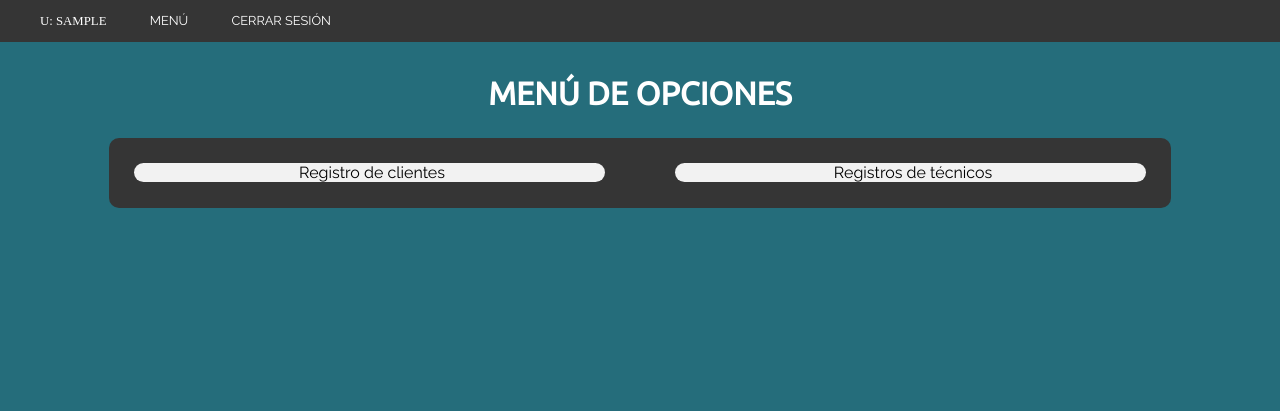
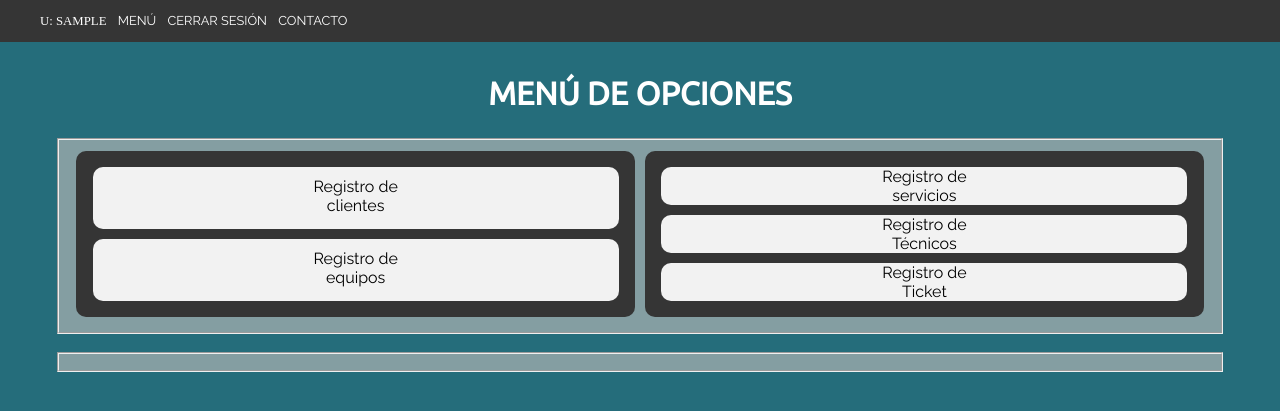
Before and after one commit to TecAbel/SASI, a PHP site: page /nav/menu.php in a window 1280 px wide. Shown: the top 411 px of the page. Run offline with PHP 8.4, Linux system fonts and the light colour scheme; the visitor is signed in with stand-in values (Sample User, id 1).

Commit message:
contacto, menú en columna

```diff
--- a/css/estiloheader.css
+++ b/css/estiloheader.css
@@ -23,5 +23,5 @@ nav.estado ul li{
     text-transform: uppercase;
 }
 nav.estado span{
-    padding-left: 40px;;
+    padding-left: 8px;
 }
--- a/css/general.css
+++ b/css/general.css
@@ -13,7 +13,7 @@ label, input,p,a{
 fieldset{
     margin: auto;
     background: #849ea2 ;
-    width: 75%;
+    width: 90%;
 }
 
 body{
@@ -28,6 +28,7 @@ fieldset label, fieldset input, fieldset button, fieldset select{
     justify-content: center;
     margin: auto;
 }
+
 fieldset input.limpiar, fieldset input.enviar{
     display: inline;
 }
--- a/css/menu.css
+++ b/css/menu.css
@@ -7,23 +7,34 @@ a{
 }
 div.contenedor{
 	display: flex;
-	flex-direction: row;
+	flex-direction: column;
 	justify-content: space-between;
 	border-radius: 10px;
 	background: #353535;
-	width: 80%;
-	margin: auto;
-	padding: 2%;
+	width: 100%;
+	margin: 5px;
+	padding: 1%;
 }
 div.contenedor div{
 	text-align: center;
 	background: rgb(242, 242, 242);
     border-radius: 10px;
-    width: 46%;
-	padding-left: 5px;
+    margin: 5px;
 }
 div.contenedor div a{
 	color: black;
 	display: block;
 	margin: auto;
 }
+
+.contenedorPrincipal{
+	display: flex;
+	flex-direction: row;
+	justify-content: space-between;
+	width: 100%;
+}
+.izq div, .izq a{
+	height: 48%;
+	padding-top: 5px;
+	padding-bottom: 5px;
+}
--- a/nav/frmClientes.php
+++ b/nav/frmClientes.php
@@ -32,6 +32,7 @@
                 <li class="msgEstado"><?php echo "U: $estado"; ?></li>
                 <span><li><a href="menu.php">Menú</a></li></span>
                 <span><li><a href="../back/cerrarSesion.php">Cerrar sesión</a></li></span>
+                <span><li><a href="">Contacto</a></li></span>
             </ul>
         </nav>
     </header>
--- a/nav/menu.php
+++ b/nav/menu.php
@@ -32,19 +32,39 @@
                 <li class="msgEstado"><?php echo "U: $estado"; ?></li>
                 <span><li><a href="menu.php">Menú</a></li></span>
                 <span><li><a href="../back/cerrarSesion.php">Cerrar sesión</a></li></span>
+                <span><li><a href="">Contacto</a></li></span>
             </ul>
         </nav>
     </header>
     <section class="forms">
         <h1>Menú de opciones</h1>
-        <div class="contenedor">
-            <div class="clientes" for="clientes">
-                <a href="frmClientes.php" id="clientes">Registro de clientes</a>
+        <fieldset>
+            <div class="contenedorPrincipal">
+                <div class="contenedor izq">
+                    <div class="clientes" for="clientes">
+                        <a href="frmClientes.php" id="clientes">Registro de <br> clientes</a>
+                    </div>
+                    <div class="tecnicos">
+                        <a href="frmTecnicos.php">Registro de <br>equipos</a>
+                    </div>
+                </div>
+                <div class="contenedor">
+                    <div>
+                        <a href="">Registro de <br> servicios</a>
+                    </div>
+                    <div>
+                        <a href="">Registro de <br> Técnicos</a>
+                    </div>
+                    <div>
+                        <a href="">Registro de <br> Ticket</a>
+                    </div>
+                </div>
             </div>
-            <div class="tecnicos">
-                <a href="frmTecnicos.php">Registros de técnicos</a>
-            </div>
-        </div>
+        </fieldset>
+        <br>
+        <fieldset>
+
+        </fieldset>
     </section>
 </body>
 </html>
```
